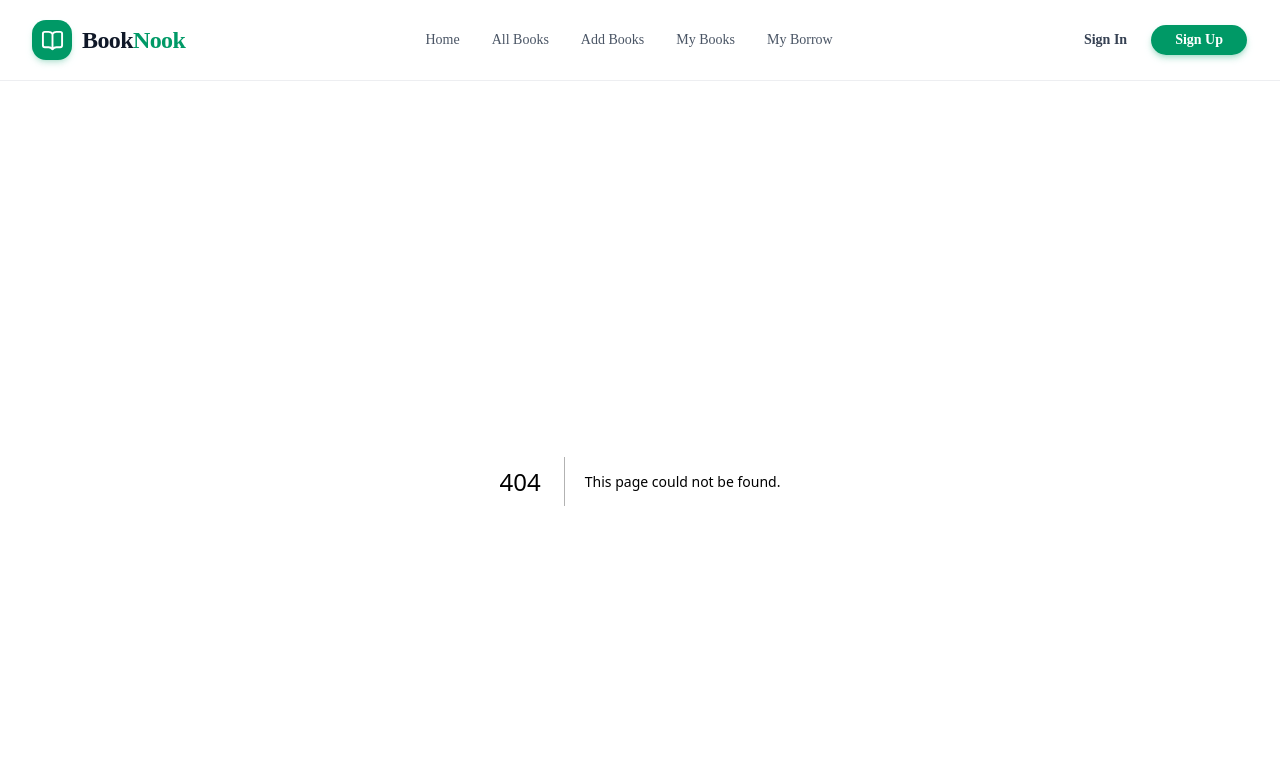
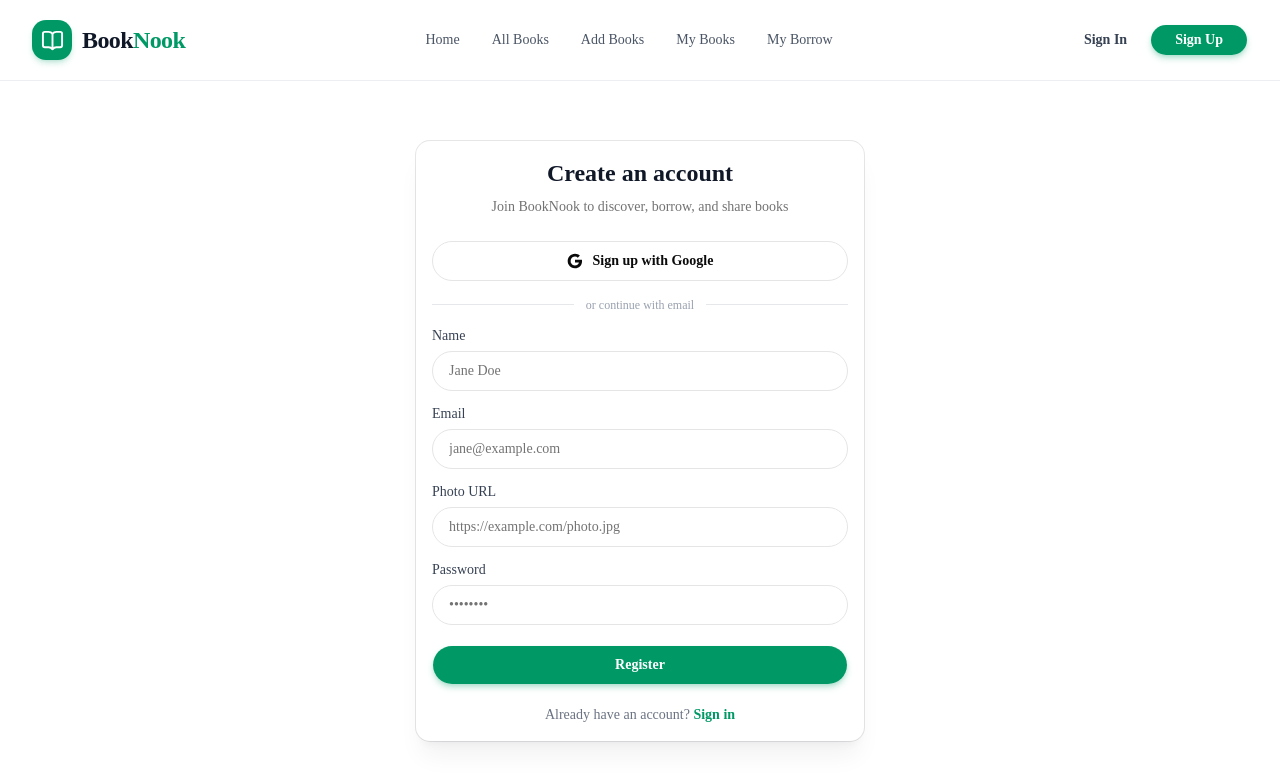
Before and after one commit to mahbub810515/a08-booknook-client, a Next.js app: page /sign-up in a window 1280 px wide. Before the commit this address had no page. Shown: the top 784 px of the page. Built offline with nearby package versions, Linux system fonts and the light colour scheme.

Commit message:
sign-up page added to the route

```diff
--- /dev/null
+++ b/src/app/sign-up/page.tsx
@@ -0,0 +1,226 @@
+"use client";
+
+import Link from "next/link";
+import { useState } from "react";
+
+import { Button } from "@/components/ui/button";
+import {
+  Card,
+  CardContent,
+  CardDescription,
+  CardHeader,
+  CardTitle,
+} from "@/components/ui/card";
+import { Input } from "@/components/ui/input";
+import { Label } from "@/components/ui/label";
+
+type FieldName = "name" | "email" | "photoUrl" | "password";
+
+type FormValues = Record<FieldName, string>;
+type FormErrors = Partial<Record<FieldName, string>>;
+
+const initialValues: FormValues = {
+  name: "",
+  email: "",
+  photoUrl: "",
+  password: "",
+};
+
+const EMAIL_RE = /^[^\s@]+@[^\s@]+\.[^\s@]+$/;
+
+function validate(values: FormValues): FormErrors {
+  const errors: FormErrors = {};
+
+  if (!values.name.trim()) {
+    errors.name = "Name is required";
+  }
+
+  if (!values.email.trim()) {
+    errors.email = "Email is required";
+  } else if (!EMAIL_RE.test(values.email.trim())) {
+    errors.email = "Enter a valid email address";
+  }
+
+  if (!values.photoUrl.trim()) {
+    errors.photoUrl = "Photo URL is required";
+  } else if (!/^https?:\/\/\S+$/i.test(values.photoUrl.trim())) {
+    errors.photoUrl = "Enter a valid URL (https://...)";
+  }
+
+  if (!values.password) {
+    errors.password = "Password is required";
+  } else if (values.password.length < 6) {
+    errors.password = "Password must be at least 6 characters";
+  }
+
+  return errors;
+}
+
+function GoogleIcon() {
+  return (
+    <svg
+      viewBox="0 0 24 24"
+      aria-hidden="true"
+      className="size-4"
+      fill="currentColor"
+    >
+      <path d="M22.56 12.25c0-.78-.07-1.53-.2-2.25H12v4.26h5.92c-.26 1.37-1.04 2.53-2.21 3.31v2.77h3.57c2.08-1.92 3.28-4.74 3.28-8.09z" />
+      <path d="M12 23c2.97 0 5.46-.98 7.28-2.66l-3.57-2.77c-.98.66-2.23 1.06-3.71 1.06-2.86 0-5.29-1.93-6.16-4.53H2.18v2.84C3.99 20.53 7.7 23 12 23z" />
+      <path d="M5.84 14.09c-.22-.66-.35-1.36-.35-2.09s.13-1.43.35-2.09V7.07H2.18C1.43 8.55 1 10.22 1 12s.43 3.45 1.18 4.93l2.85-2.22.81-.62z" />
+      <path d="M12 5.38c1.62 0 3.06.56 4.21 1.64l3.15-3.15C17.45 2.09 14.97 1 12 1 7.7 1 3.99 3.47 2.18 7.07l3.66 2.84c.87-2.6 3.3-4.53 6.16-4.53z" />
+    </svg>
+  );
+}
+
+export default function SignUpPage() {
+  const [values, setValues] = useState<FormValues>(initialValues);
+  const [errors, setErrors] = useState<FormErrors>({});
+  const [submitted, setSubmitted] = useState(false);
+
+  function handleChange(event: React.ChangeEvent<HTMLInputElement>) {
+    const { name, value } = event.target;
+    setValues((prev) => ({ ...prev, [name]: value }));
+    if (errors[name as FieldName]) {
+      setErrors((prev) => ({ ...prev, [name]: undefined }));
+    }
+  }
+
+  function handleSubmit(event: React.FormEvent<HTMLFormElement>) {
+    event.preventDefault();
+    const nextErrors = validate(values);
+    setErrors(nextErrors);
+
+    if (Object.keys(nextErrors).length > 0) {
+      setSubmitted(false);
+      return;
+    }
+
+    setSubmitted(true);
+  }
+
+  const fields: Array<{
+    name: FieldName;
+    label: string;
+    type: string;
+    placeholder: string;
+    autoComplete?: string;
+  }> = [
+    {
+      name: "name",
+      label: "Name",
+      type: "text",
+      placeholder: "Jane Doe",
+      autoComplete: "name",
+    },
+    {
+      name: "email",
+      label: "Email",
+      type: "email",
+      placeholder: "jane@example.com",
+      autoComplete: "email",
+    },
+    {
+      name: "photoUrl",
+      label: "Photo URL",
+      type: "url",
+      placeholder: "https://example.com/photo.jpg",
+    },
+    {
+      name: "password",
+      label: "Password",
+      type: "password",
+      placeholder: "••••••••",
+      autoComplete: "new-password",
+    },
+  ];
+
+  return (
+    <main className="flex flex-1 items-center justify-center px-5 py-12">
+      <Card className="w-full max-w-md gap-6 shadow-xl shadow-gray-900/5">
+        <CardHeader className="gap-2 text-center">
+          <CardTitle className="text-2xl font-bold text-gray-900">
+            Create an account
+          </CardTitle>
+          <CardDescription>
+            Join BookNook to discover, borrow, and share books
+          </CardDescription>
+        </CardHeader>
+
+        <CardContent className="flex flex-col gap-5">
+          <form onSubmit={handleSubmit} noValidate className="flex flex-col gap-4">
+            <div className="flex flex-col gap-2">
+              <Label htmlFor="google-sign-up" className="sr-only">
+                Sign up with Google
+              </Label>
+              <Button
+                id="google-sign-up"
+                type="button"
+                variant="outline"
+                className="h-10 w-full gap-2.5 rounded-full text-sm font-semibold"
+              >
+                <GoogleIcon />
+                Sign up with Google
+              </Button>
+            </div>
+
+            <div className="flex items-center gap-3 text-xs font-medium text-gray-400">
+              <span className="h-px flex-1 bg-gray-200" />
+              or continue with email
+              <span className="h-px flex-1 bg-gray-200" />
+            </div>
+
+            {fields.map((field) => (
+              <div key={field.name} className="flex flex-col gap-2">
+                <Label htmlFor={field.name} className="text-gray-700">
+                  {field.label}
+                </Label>
+                <Input
+                  id={field.name}
+                  name={field.name}
+                  type={field.type}
+                  placeholder={field.placeholder}
+                  autoComplete={field.autoComplete}
+                  value={values[field.name]}
+                  onChange={handleChange}
+                  aria-invalid={Boolean(errors[field.name])}
+                  className="h-10 rounded-full px-4"
+                />
+                {errors[field.name] && (
+                  <p role="alert" className="text-xs font-medium text-destructive">
+                    {errors[field.name]}
+                  </p>
+                )}
+              </div>
+            ))}
+
+            <Button
+              type="submit"
+              className="mt-1 h-10 w-full rounded-full bg-emerald-600 px-6 text-sm font-semibold text-white shadow-md shadow-emerald-600/20 hover:bg-emerald-700"
+            >
+              Register
+            </Button>
+
+            {submitted && (
+              <p
+                role="status"
+                className="rounded-lg bg-emerald-50 px-4 py-3 text-center text-sm font-medium text-emerald-700 ring-1 ring-emerald-600/20"
+              >
+                Your account has been created successfully!
+              </p>
+            )}
+          </form>
+
+          <p className="text-center text-sm text-gray-500">
+            Already have an account?{" "}
+            <Link
+              href="/sign-in"
+              className="font-semibold text-emerald-600 hover:underline"
+            >
+              Sign in
+            </Link>
+          </p>
+        </CardContent>
+      </Card>
+    </main>
+  );
+}
```
